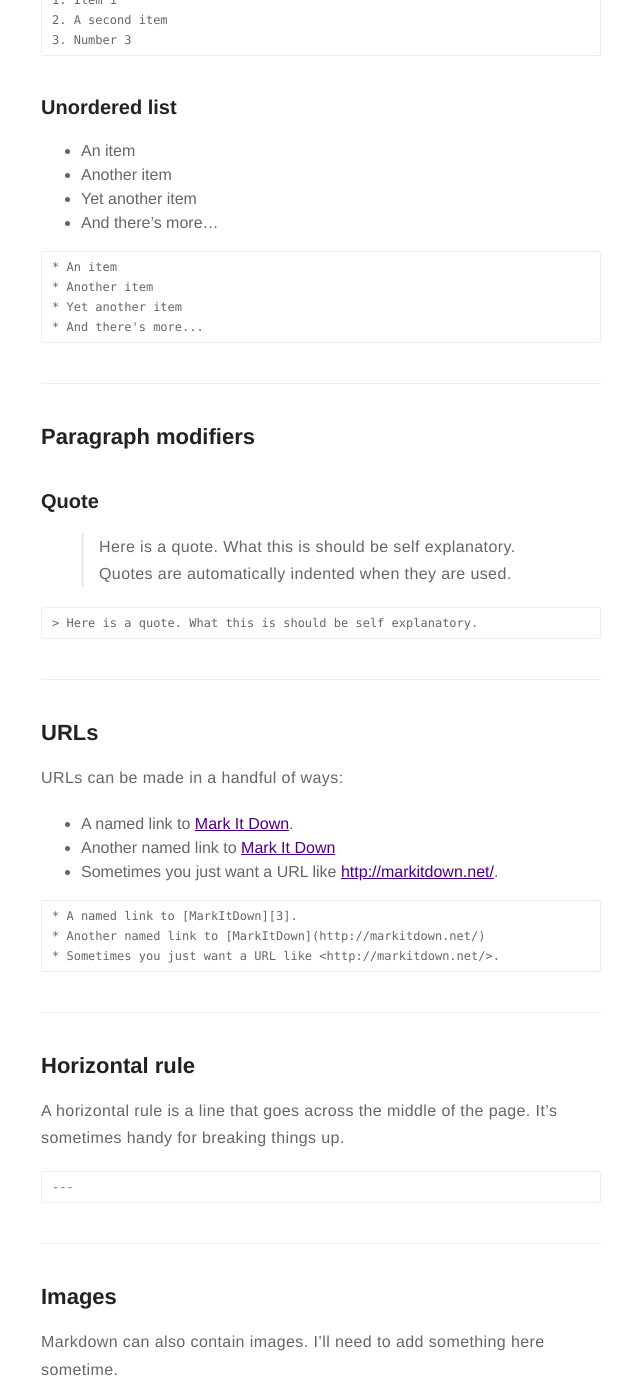
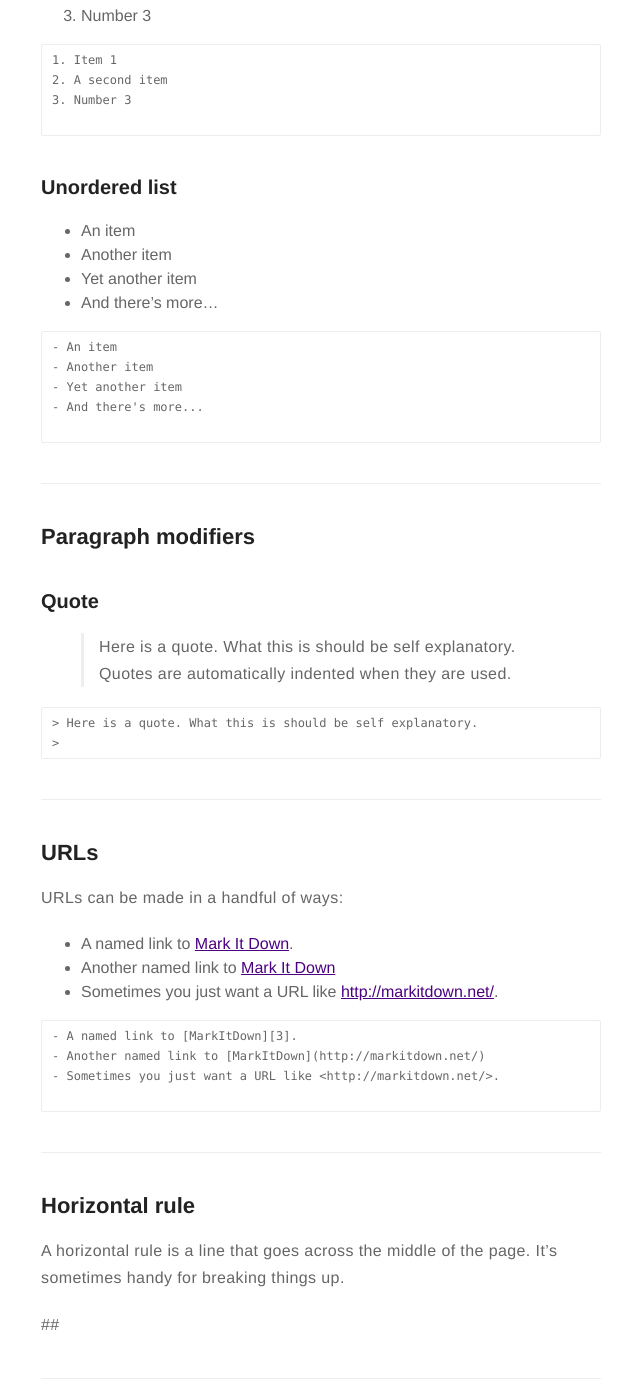
Before and after one commit to willmartinsmg/willmartinsmg.github.io, a Jekyll site: the page built from _posts/2016-02-24-markdown-common-elements.markdown, in a window 1280 px wide and 1400 px high, scrolled down 1333 px. Shown: the whole window, without its empty margins (319-959 px from the left). Built offline with Jekyll 4.4.1, drawn with Linux system fonts in a browser that asks for light colours; comment, search, counter and statistics services are not loaded; some of the changed text lies outside the part shown.

Commit message:
atualização nos posts antigos

```diff
--- a/_posts/2016-01-23-indigo-jekyll-theme.markdown
+++ b/_posts/2016-01-23-indigo-jekyll-theme.markdown
@@ -1,5 +1,5 @@
 ---
-title: ":ramen: Indigo, minimalist jekyll theme"
+title: ':ramen: Indigo, minimalist jekyll theme'
 layout: post
 date: 2016-01-23 22:10
 tag: jekyll
--- a/_posts/2016-02-24-markdown-common-elements.markdown
+++ b/_posts/2016-02-24-markdown-common-elements.markdown
@@ -38,10 +38,15 @@
 #### Headings can be small
 
 {% highlight raw %}
+
 # Heading
+
 ## Heading
+
 ### Heading
+
 #### Heading
+
 {% endhighlight %}
 
 ---
@@ -55,24 +60,26 @@
 3. Number 3
 
 {% highlight raw %}
+
 1. Item 1
 2. A second item
 3. Number 3
-{% endhighlight %}
+   {% endhighlight %}
 
 ### Unordered list
 
-* An item
-* Another item
-* Yet another item
-* And there's more...
+- An item
+- Another item
+- Yet another item
+- And there's more...
 
 {% highlight raw %}
-* An item
-* Another item
-* Yet another item
-* And there's more...
-{% endhighlight %}
+
+- An item
+- Another item
+- Yet another item
+- And there's more...
+  {% endhighlight %}
 
 ---
 
@@ -83,8 +90,9 @@
 > Here is a quote. What this is should be self explanatory. Quotes are automatically indented when they are used.
 
 {% highlight raw %}
+
 > Here is a quote. What this is should be self explanatory.
-{% endhighlight raw %}
+> {% endhighlight raw %}
 
 ---
 
@@ -92,15 +100,16 @@
 
 URLs can be made in a handful of ways:
 
-* A named link to [Mark It Down][3].
-* Another named link to [Mark It Down](http://markitdown.net/)
-* Sometimes you just want a URL like <http://markitdown.net/>.
+- A named link to [Mark It Down][3].
+- Another named link to [Mark It Down](http://markitdown.net/)
+- Sometimes you just want a URL like <http://markitdown.net/>.
 
 {% highlight raw %}
-* A named link to [MarkItDown][3].
-* Another named link to [MarkItDown](http://markitdown.net/)
-* Sometimes you just want a URL like <http://markitdown.net/>.
-{% endhighlight %}
+
+- A named link to [MarkItDown][3].
+- Another named link to [MarkItDown](http://markitdown.net/)
+- Sometimes you just want a URL like <http://markitdown.net/>.
+  {% endhighlight %}
 
 ---
 
@@ -109,8 +118,8 @@
 A horizontal rule is a line that goes across the middle of the page.
 It's sometimes handy for breaking things up.
 
-{% highlight raw %}
----
+## {% highlight raw %}
+
 {% endhighlight %}
 
 ---
@@ -125,17 +134,19 @@
 
 ![Markdowm Image][6]
 
-*Figure Caption*?
+_Figure Caption_?
 
 {% highlight raw %}
 ![Markdowm Image][/image/url]
+
 <figcaption class="caption">Photo by John Doe</figcaption>
 {% endhighlight %}
 
 ![Markdowm Image][6]
+
 <figcaption class="caption">Photo by John Doe</figcaption>
 
-*Bigger Images*?
+_Bigger Images_?
 
 {% highlight raw %}
 ![Markdowm Image][/image/url]{: class="bigger-image" }
@@ -150,6 +161,7 @@
 A HTML Example:
 
 {% highlight html %}
+
 <!DOCTYPE html>
 <html lang="en">
 <head>
@@ -166,18 +178,18 @@
 
 {% highlight css %}
 pre {
-    padding: 10px;
-    font-size: .8em;
-    white-space: pre;
+padding: 10px;
+font-size: .8em;
+white-space: pre;
 }
 
 pre, table {
-    width: 100%;
+width: 100%;
 }
 
 code, pre, tt {
-    font-family: Monaco, Consolas, Inconsolata, monospace, sans-serif;
-    background: rgba(0,0,0,.05);
+font-family: Monaco, Consolas, Inconsolata, monospace, sans-serif;
+background: rgba(0,0,0,.05);
 }
 {% endhighlight %}
 
@@ -185,7 +197,7 @@
 
 {% highlight js %}
 // Sticky Header
-$(window).scroll(function() {
+\$(window).scroll(function() {
 
     if ($(window).scrollTop() > 900 && !$("body").hasClass('show-menu')) {
         $('#hamburguer__open').fadeOut('fast');
```
Also changed, not shown: other parts of _posts/2016-01-23-indigo-jekyll-theme.markdown (+2 -2 lines), other parts of _posts/2016-02-24-markdown-common-elements.markdown (+6 -6 lines), 404.html (+6 -2 lines), _posts/2015-02-24-markdown-extra-components.markdown (+27 -7 lines), _posts/2018-10-01-comandos-docker.markdown (added, +326 -0 lines), _projects.html (renamed from projects.html), 10 other files.
